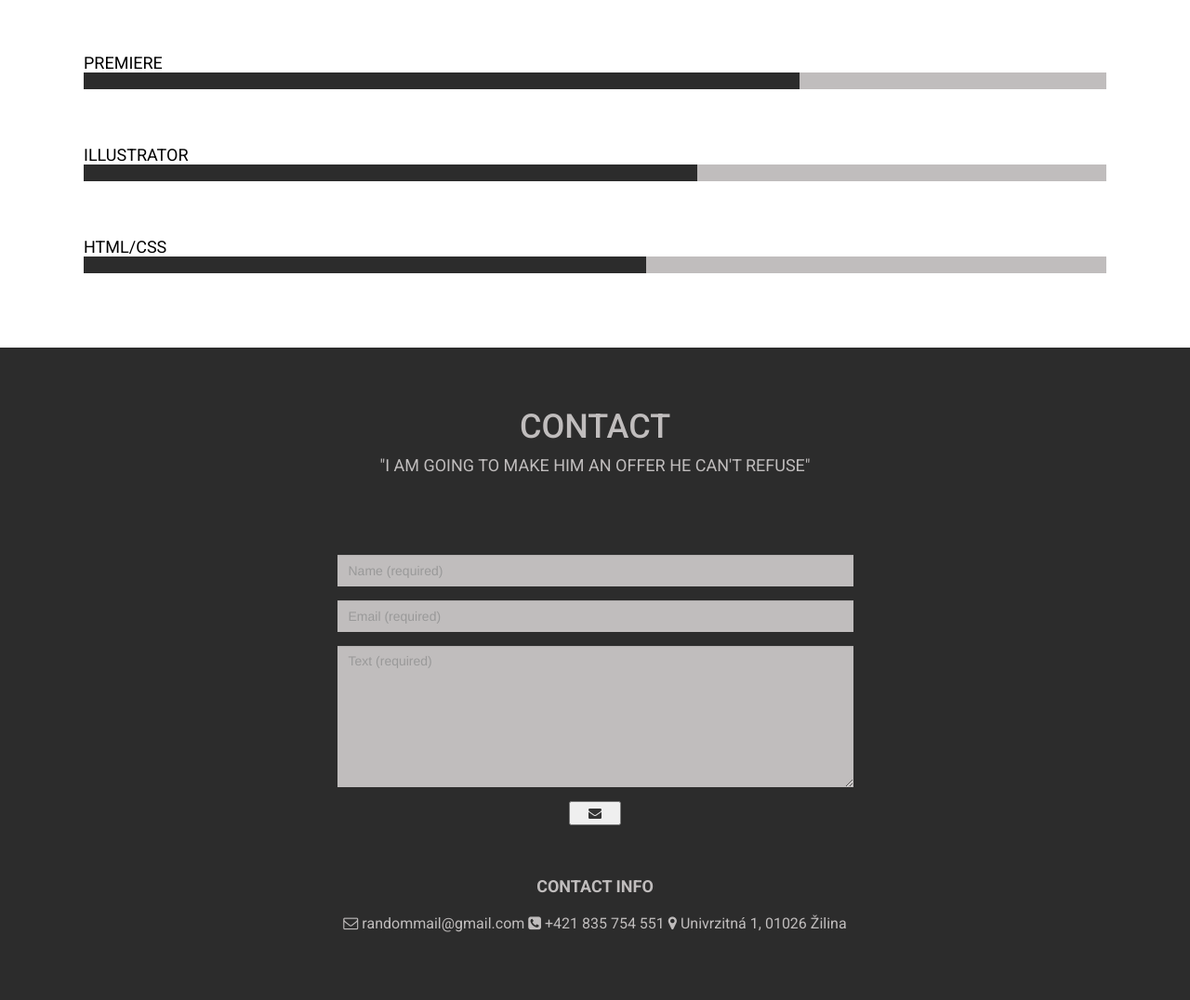
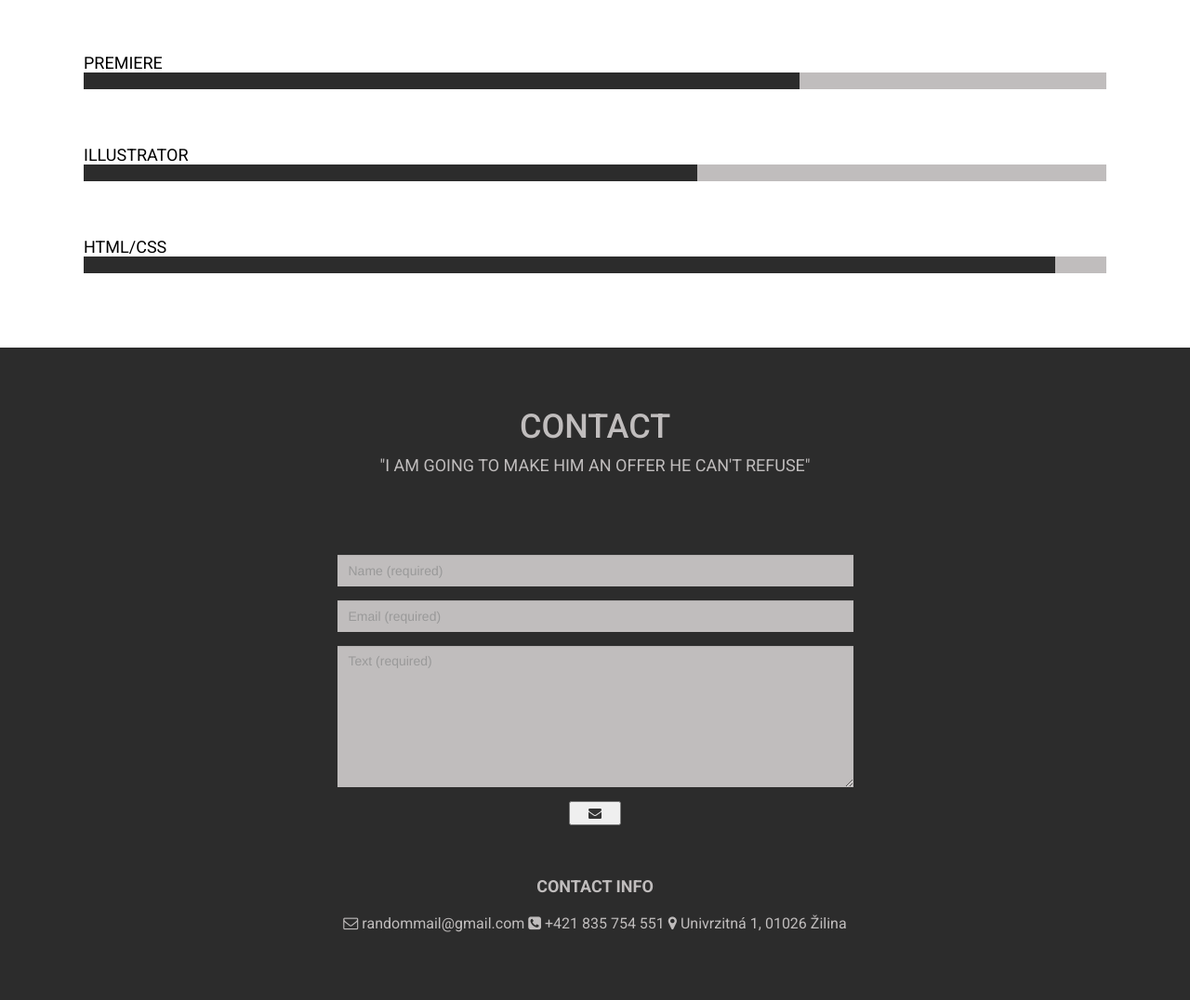
Before and after one commit to ondrejmisak/misak.github.io, a plain HTML site: page index.html in a window 1280 px wide. Shown: the part 4175-5251 px from the top of the page at 93% size. Drawn offline with nearby package versions, Linux system fonts and the light colour scheme; some packages are replaced by stand-ins of ours.

Commit message:
Update style.css

```diff
--- a/css/style.css
+++ b/css/style.css
@@ -330,7 +330,7 @@ h2 {
 
 /* INDEX */
 .htmlcss-level {
-    width: 55%;
+    width: 95%;
 }
 
 /* INDEX */
```
